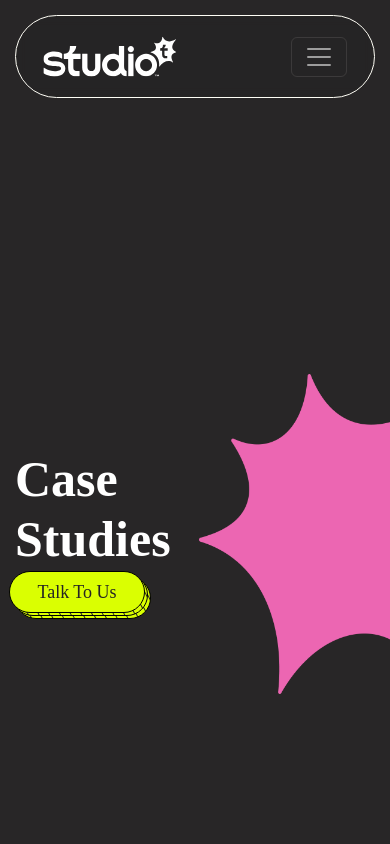
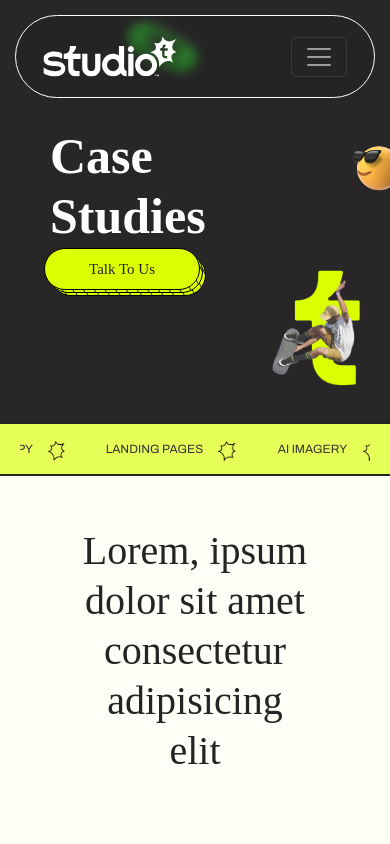
Before and after one commit to fstempler/studiot-v3, a React (Vite) app: page /caseStudies in a window 390 px wide. Shown: the top 844 px of the page. Built offline with nearby package versions, Linux system fonts and the light colour scheme; a web font is replaced by a local one.

Commit message:
FIX HERO TITLE / FIX BRAND CENTERING / FIX MUTED OUR WORK / FIX CASE STUDY HERO / FIX CAREERS IMAGE / FIX REASONS SPACING / FIX TEXT PINK ACCORDION / FIX MOBILE SERVICES / FIX MOBILE HERO / FIX MOBILE NEWSLETTER

```diff
--- a/src/Components/Hero/hero.css
+++ b/src/Components/Hero/hero.css
@@ -47,7 +47,7 @@
 .title-1{
     font-family: "DM Serif Text", serif;
     font-weight: 600;
-    font-size: 86px;
+    font-size: 80px;
     color: #000;
     text-align: left;
 }
@@ -117,7 +117,7 @@
 }
 @media (max-width: 1024px) {
     .hero__MainContainer{
-        height: 80vh;
+        height: 95vh;
         padding: 0;
     }
     .hero__PinkSpark{
@@ -128,10 +128,17 @@
 }
 @media (max-width: 768px) {
 
+    .hero__HornsEmoji{
+        width: 100%;
+    }
+}
+@media (max-width: 576px) {
+
     .hero__PinkSpark{
         display: none;
     }
     .hero__HornsEmoji{
-        display: none;
+        width: 75%;
+        margin-left: 120px;
     }
 }
--- a/src/Components/OurWorkCard/OurWorkCard.jsx
+++ b/src/Components/OurWorkCard/OurWorkCard.jsx
@@ -6,7 +6,7 @@ const OurWorkCard = ({ img, alt, shape }) => {
             {shape === 'rectangle' ? (
                 <div style={{ padding: '177.67% 0 0 0', position: 'relative' }}>
                     <iframe
-                        src={`${img}?autoplay=1&loop=1&badge=0&autopause=0&player_id=0&app_id=58479`} // URL del video con autoplay y loop
+                        src={`${img}?autoplay=1&loop=1&muted=1&badge=0&autopause=0&player_id=0&app_id=58479`} // URL del video con autoplay, loop y mute
                         frameBorder="0"
                         allow="autoplay; fullscreen; picture-in-picture; clipboard-write"
                         allowFullScreen
--- a/src/Components/PinkAccordion/pinkAccordion.css
+++ b/src/Components/PinkAccordion/pinkAccordion.css
@@ -1,7 +1,7 @@
 
 .pinkAccordion__MainContainer{
     --bs-accordion-btn-focus-box-shadow: 0 0 0 0.25rem rgba(13, 109, 253, 0);
-    width: 60%;
+    width: 70%;
     border-style: none;
     border-radius: 25px;
     margin: 20px 0;
--- a/src/Components/ServiceSection/ServicesSection.jsx
+++ b/src/Components/ServiceSection/ServicesSection.jsx
@@ -80,8 +80,8 @@ const ServicesSection = ({ pricingSectionRef }) => {
                                 <PinkAccordion title={"Blog Content"} content={"Keep 'em coming back for more."} id={"2"} parentId={"accordionGroup"}/>
                                 <PinkAccordion title={"Ad Creative Copy"} content={"Turn your messages/words into money-making machines."} id={"3"} parentId={"accordionGroup"}/>
                                 <PinkAccordion title={"Landing Pages"} content={"Bring your story to life!"} id={"4"} parentId={"accordionGroup"}/>
-                                <PinkAccordion title={"AI imagery"} content={"Lorem"} id={"5"} parentId={"accordionGroup"}/>
-                                <PinkAccordion title={"Presentation Design"} content={"Lorem"} id={"6"} parentId={"accordionGroup"}/>
+                                <PinkAccordion title={"AI imagery"} content={"Visuals on steroids, boosted by rad AI tech!"} id={"5"} parentId={"accordionGroup"}/>
+                                <PinkAccordion title={"Presentation Design"} content={"Option 1: From everyday pitch into a full-blown experience! Option 2: Killer slides that make you say, Whoa!"} id={"6"} parentId={"accordionGroup"}/>
                                 <PinkAccordion title={"Photo / Video Production"} content={"Bring your story to life!"} id={"7"} parentId={"accordionGroup"}/>
                                 <PinkAccordion title={"Email Design"} content={"Email designs that make your audience say, “Hell yes!”"} id={"8"} parentId={"accordionGroup"}/>
                             </div>
--- a/src/Components/yellowCTA/yellowCTA.css
+++ b/src/Components/yellowCTA/yellowCTA.css
@@ -94,3 +94,19 @@
         font-size: 18px;
     }
 }
+@media (max-width: 576px) {
+    .container-3{
+        width: 156px;
+        height: 42px;
+        /* Text */
+        font-size: 15px;
+    }
+    .container-1{
+        width: 156px;
+        height: 42px;
+    }
+    .container-2{
+        width: 156px;
+        height: 42px;
+    }
+}
--- a/src/Pages/Careers.jsx
+++ b/src/Pages/Careers.jsx
@@ -90,8 +90,19 @@ const Careers = () => {
         </div>
         <div className='careers__Reasons-Container'>
             <div className='careers__Reasons-Title-Container'>
-                <img src={resorte} className='title-image'/>
-                <h2 className='careers__Openings-Title'>Reason To Join<br></br>Our Agency</h2>
+                <div className='row p-0 m-0'>
+                    <div className='col-12 col-sm-4 careers__Reason-LeftColumn'>
+                        <img src={resorte} className='title-image'/>
+                    </div>
+                    <div className='col-12 col-sm-4 careers__Reason-MiddleColumn'>
+                        <h2 className='careers__Openings-Title'>Reason To Join<br></br>Our Agency</h2>
+                    </div>
+                    <div className='col-12 col-sm-4 careers__Reason-RightColumn'>
+
+                    </div>
+                </div>
+
+
             </div>
 
 
--- a/src/Pages/CaseStudies.jsx
+++ b/src/Pages/CaseStudies.jsx
@@ -7,22 +7,28 @@ import CaseStudyImgSection from '../Components/CaseStudiesImgSection/caseStudyIm
 import CaseStudyMetrics from '../Components/CaseStudyMetrics/CaseStudyMetrics'
 import { Link } from 'react-router-dom'
 //Images
-import pinkSpark from '../assets/pinkSpark.png'
+import StudioTSkate from '../assets/studioT-skate.png'
+import star from '../assets/Star-Shape.png'
 
 const CaseStudies = () => {
     return (
         <div className='caseStudies__MainContainer'>
 
             <div className='caseStudies__Hero-Container'>
+                <div className='caseStudies__Hero-Container-Main'>
                     <div className='row p-0 m-0'>
                         <div className='col-8 col-sm-4 caseStudies__Hero-LeftColumn'>
                             <h1 className='caseStudies__Title'>Case <br></br>Studies</h1>
                             <Link to="/contact"><YellowCTA text={"Talk To Us"}/></Link>
+                            {/* <img src={star} className='caseStudy__Star' alt='star'/> */}
                         </div>
                         <div className='col-4 col-sm-8 caseStudies__Hero-RightColumn'>
-                        <img src={pinkSpark} alt='Pink Sparkle' className='caseStudies__PinkSparkle'/>
+                            <img src={StudioTSkate} alt='Pink Sparkle' className='caseStudies__StudioTSkate'/>
                         </div>
                     </div>
+                </div>
+
+
                 <Slider />
                 <CaseStudyMain />
                 <CaseStudyImgSection />
--- a/src/Pages/styles/careers.css
+++ b/src/Pages/styles/careers.css
@@ -10,9 +10,9 @@
 .careers__Hero-Container{
     background-image: url(../../assets/careers__Hero.png);
     background-repeat: no-repeat;
-    background-position: right;
+    background-position: bottom right;
     width: 100%;
-    height: 100vh;
+    height: 100%;
 }
 .careers__Hero-Container{
     display: flex;
@@ -95,6 +95,13 @@
     flex-direction: column;
     gap: 100px;
 }
+
+.careers__Reason-MiddleColumn{
+    display: flex;
+    justify-content: center;
+    align-items: center;
+}
+
 .careers__Reasons-CardContainer{
     display: flex;
     flex-wrap: wrap;
@@ -167,16 +174,15 @@
 
     .careers__Hero-Container{
         background-size: 80%;
-        background-position: right;
+        background-position: bottom right;
         height: 100%;
-        margin-bottom: -100px;
     }
 }
 @media (max-width: 1024px) {
 
     .careers__Hero-Container{
-        background-size: 100%;
-        background-position: bottom;
+        background-size: 70%;
+        background-position: bottom right;
         height: 100%;
         margin-bottom: 0px;
     }
--- a/src/Pages/styles/caseStudies.css
+++ b/src/Pages/styles/caseStudies.css
@@ -7,13 +7,23 @@
 }
 .caseStudies__Hero-Container{
     width: 100%;
+
 }
+.caseStudies__Hero-Container-Main{
+    background-image: url(../../assets/caseStudy-background.png);
+    width: 100%;
+    height: 90vh;
+    background-size: cover;
+    background-repeat: no-repeat;
+}
+
 .caseStudies__Hero-LeftColumn{
     display: flex;
     flex-direction: column;
     justify-content: center;
     align-items: flex-start;
     padding-left: 145px;
+
 }
 .caseStudies__Title{
     font-family: "DM Serif Text", serif;
@@ -23,13 +33,18 @@
 }
 .caseStudies__Hero-RightColumn{
     display: flex;
-    justify-content: flex-end;
+    justify-content: center;
     align-items: flex-end;
     padding: 0;
 }
-.caseStudies__PinkSparkle{
-    object-fit: cover;
-    height: 100%;
+.caseStudy__Star{
+    width: 400px;
+    position: absolute;
+    bottom: -5%;
+}
+.caseStudies__StudioTSkate{
+    /* object-fit: cover;     */
+    height: 80%;
     width: auto;
 }
 
@@ -39,17 +54,24 @@
         position: relative;
         z-index: 900;
     }
+    .caseStudies__StudioTSkate{
+        height: 70%;
+        width: auto;
+    }
+    .caseStudies__Hero-Container-Main{
+        height: 90vh;
+    }
 }
 @media (max-width: 768px) {
     .caseStudies__Hero-LeftColumn{
-        padding-left: 15px;
+        padding-left: 50px;
         position: relative;
         z-index: 900;
     }
     .caseStudies__Hero-RightColumn{
         align-items: center;
     }
-    .caseStudies__PinkSparkle{
+    .caseStudies__StudioTSkate{
         object-fit: cover;
         height: 30%;
         width: auto;
@@ -57,4 +79,17 @@
     .caseStudies__Title{
         font-size: 50px;
     }
+    .caseStudies__Hero-LeftColumn{
+        height: 50vh;
+    }
+    .caseStudies__Hero-Container-Main{
+        height: 50vh;
+        background-size: contain;
+    }
 }
+@media (max-width: 576px) {
+    .caseStudies__StudioTSkate{
+        height: 20%;
+        width: auto;
+    }
+}
```
Also changed, not shown: src/assets/caseStudy-background.png (added), src/assets/studioT-skate.png (added). Lines whose indentation alone changed are shown as unchanged.
